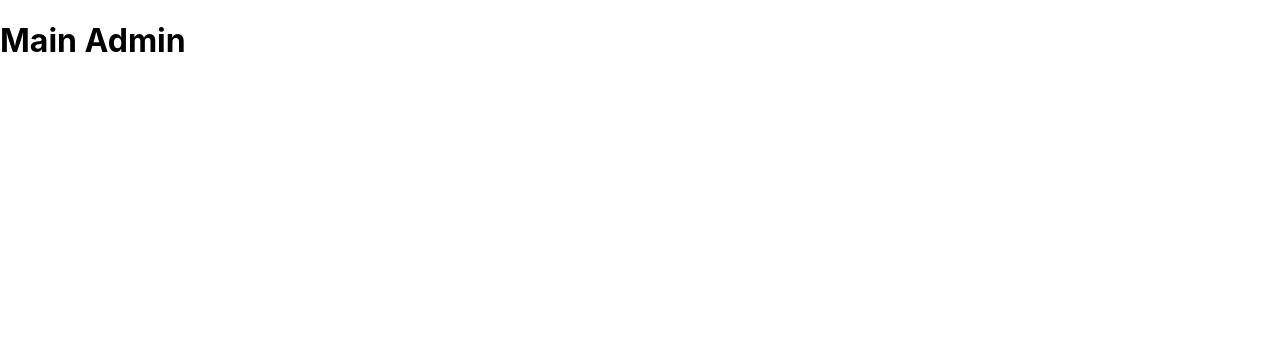
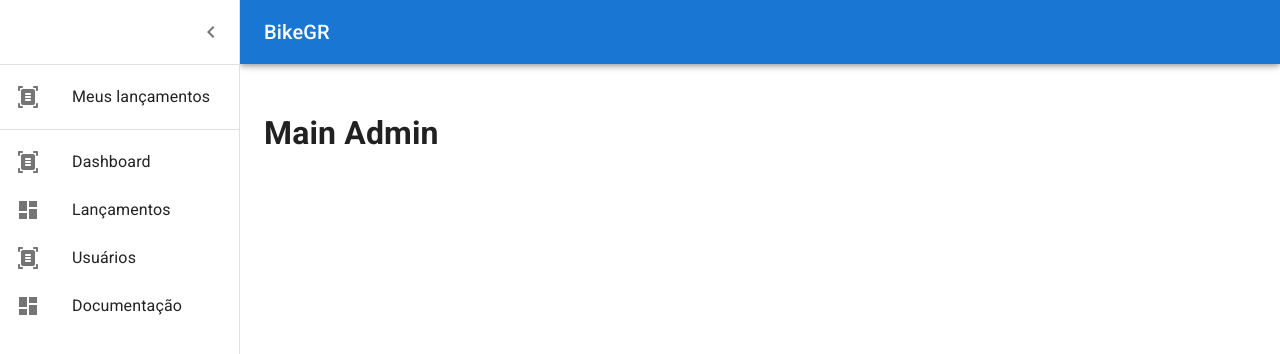
Before and after one commit to andrade-bruno/modalgr-training-process, a React (Create React App) app in the folder 04/web/: page /admin in a window 1280 px wide. Before the commit this address had no page. Shown: the top 354 px of the page. Built offline with nearby package versions, Linux system fonts and the light colour scheme.

Commit message:
chore(1103): created Default navigation bar, NotFound, static and interface folder

```diff
--- a/04/web/public/index.html
+++ b/04/web/public/index.html
@@ -9,6 +9,8 @@
 		<meta name="description" content="BikeGR" />
 
 		<link rel="icon" href="%PUBLIC_URL%/favicon.ico" />
+		<link rel="stylesheet" href="https://fonts.googleapis.com/css?family=Roboto:300,400,500,700&display=swap" />
+		<link rel="stylesheet" href="https://fonts.googleapis.com/icon?family=Material+Icons" />
 
 		<title>BikeGR</title>
 	</head>
--- a/04/web/src/index.tsx
+++ b/04/web/src/index.tsx
@@ -1,6 +1,11 @@
 import React from 'react'
 import ReactDOM from 'react-dom/client'
+
 import './index.css'
+import '@fontsource/roboto/300.css'
+import '@fontsource/roboto/400.css'
+import '@fontsource/roboto/500.css'
+import '@fontsource/roboto/700.css'
 
 import { BrowserRouter } from 'react-router-dom'
 import AdminRoutes from 'routes/admin'
@@ -9,11 +14,14 @@ import CommomRoutes from 'routes/commom'
 const root = ReactDOM.createRoot(
   document.getElementById('root') as HTMLElement
 )
+
+let route = 'commom'
+route = 'admin'
+
 root.render(
 	<React.StrictMode>
 		<BrowserRouter>
-			<AdminRoutes />
-			<CommomRoutes />
+			{route === 'admin' ? <AdminRoutes /> : <CommomRoutes />}
 		</BrowserRouter>
 	</React.StrictMode>
 )
--- /dev/null
+++ b/04/web/src/interfaces/IPagination.ts
@@ -0,0 +1,5 @@
+export default interface IPagination {
+	id: number,
+	title: string,
+	path: string
+}
--- /dev/null
+++ b/04/web/src/pages/Default/index.tsx
@@ -0,0 +1,117 @@
+import React from 'react'
+import { Outlet, useNavigate } from 'react-router-dom'
+
+import {
+	CssBaseline,
+	Box,
+	Drawer,
+	Toolbar,
+	List,
+	Typography,
+	Divider,
+	IconButton,
+	ListItem,
+	ListItemButton,
+	ListItemIcon,
+	ListItemText
+} from '@mui/material'
+
+import {
+	ChevronRight,
+	ChevronLeft,
+	Menu as MenuIcon,
+	Dashboard,
+	DocumentScannerRounded
+} from '@mui/icons-material'
+
+import { useTheme } from '@mui/material/styles'
+import { AppBar, DrawerHeader, drawerWidth, Main } from './styles'
+
+import { adminPages as admPages, userPages as usPages } from 'static/pagination'
+import IPagination from 'interfaces/IPagination'
+
+export default function DefaultPage() {
+	const theme = useTheme()
+	const navigate = useNavigate()
+
+	const [open, setOpen] = React.useState(true)
+	const [userPages] = React.useState<IPagination[]>(usPages)
+	const [adminPages] = React.useState<IPagination[]>(admPages)
+
+	const handleDrawerOpen = () => {
+		setOpen(true)
+	}
+
+	const handleDrawerClose = () => {
+		setOpen(false)
+	}
+
+	return (
+		<Box sx={{ display: 'flex' }}>
+			<CssBaseline />
+			<AppBar position="fixed" open={open}>
+				<Toolbar>
+					<IconButton
+						color="inherit"
+						aria-label="open drawer"
+						onClick={handleDrawerOpen}
+						edge="start"
+						sx={{ mr: 2, ...(open && { display: 'none' }) }}
+					>
+						<MenuIcon />
+					</IconButton>
+					<Typography variant="h6" noWrap component="div">BikeGR</Typography>
+				</Toolbar>
+			</AppBar>
+			<Drawer
+				sx={{
+					width: drawerWidth,
+					flexShrink: 0,
+					'& .MuiDrawer-paper': {
+						width: drawerWidth,
+						boxSizing: 'border-box',
+					},
+				}}
+				variant="persistent"
+				anchor="left"
+				open={open}
+			>
+				<DrawerHeader>
+					<IconButton onClick={handleDrawerClose}>
+						{theme.direction === 'ltr' ? <ChevronLeft /> : <ChevronRight />}
+					</IconButton>
+				</DrawerHeader>
+				<Divider />
+				<List>
+					{userPages.map((item) => (
+						<ListItem key={item.id} disablePadding>
+							<ListItemButton onClick={() => navigate(item.path)}>
+								<ListItemIcon>
+									{item.id % 2 === 0 ? <Dashboard /> : <DocumentScannerRounded />}
+								</ListItemIcon>
+								<ListItemText primary={item.title} />
+							</ListItemButton>
+						</ListItem>
+					))}
+				</List>
+				<Divider />
+				<List>
+					{adminPages.map((item) => (
+						<ListItem key={item.id} disablePadding>
+							<ListItemButton onClick={() => navigate(item.path)}>
+								<ListItemIcon>
+									{item.id % 2 === 0 ? <Dashboard /> : <DocumentScannerRounded />}
+								</ListItemIcon>
+								<ListItemText primary={item.title} />
+							</ListItemButton>
+						</ListItem>
+					))}
+				</List>
+			</Drawer>
+			<Main open={open}>
+				<DrawerHeader />
+				<Outlet />
+			</Main>
+		</Box>
+	)
+}
--- /dev/null
+++ b/04/web/src/pages/Default/styles.ts
@@ -0,0 +1,51 @@
+import { styled } from '@mui/material/styles'
+import MuiAppBar from '@mui/material/AppBar'
+import { AppBarProps as MuiAppBarProps } from '@mui/material/AppBar'
+
+export const drawerWidth = 240
+
+interface AppBarProps extends MuiAppBarProps {
+	open?: boolean
+}
+
+export const Main = styled('main', { shouldForwardProp: (prop) => prop !== 'open' })<{
+	open?: boolean
+}>(({ theme, open }) => ({
+	flexGrow: 1,
+	padding: theme.spacing(3),
+	transition: theme.transitions.create('margin', {
+		easing: theme.transitions.easing.sharp,
+		duration: theme.transitions.duration.leavingScreen,
+	}),
+	marginLeft: `-${drawerWidth}px`,
+	...(open && {
+		transition: theme.transitions.create('margin', {
+			easing: theme.transitions.easing.easeOut,
+			duration: theme.transitions.duration.enteringScreen,
+		}),
+		marginLeft: 0,
+	}),
+}))
+
+export const AppBar = styled(MuiAppBar, { shouldForwardProp: (prop) => prop !== 'open', })<AppBarProps>(({ theme, open }) => ({
+	transition: theme.transitions.create(['margin', 'width'], {
+		easing: theme.transitions.easing.sharp,
+		duration: theme.transitions.duration.leavingScreen,
+	}),
+	...(open && {
+		width: `calc(100% - ${drawerWidth}px)`,
+		marginLeft: `${drawerWidth}px`,
+		transition: theme.transitions.create(['margin', 'width'], {
+			easing: theme.transitions.easing.easeOut,
+			duration: theme.transitions.duration.enteringScreen,
+		}),
+	}),
+}))
+
+export const DrawerHeader = styled('div')(({ theme }) => ({
+	display: 'flex',
+	alignItems: 'center',
+	padding: theme.spacing(0, 1),
+	...theme.mixins.toolbar,
+	justifyContent: 'flex-end',
+}))
--- /dev/null
+++ b/04/web/src/pages/NotFound/index.tsx
@@ -0,0 +1,7 @@
+const NotFound = () => {
+	return (
+		<div>Página não encontrada</div>
+	)
+}
+
+export default NotFound
--- a/04/web/src/routes/admin.tsx
+++ b/04/web/src/routes/admin.tsx
@@ -1,15 +1,19 @@
+import { Route, Routes } from 'react-router-dom'
+
 import Dashboard from 'pages/Dashboard'
-import { Routes, Route, Outlet } from 'react-router-dom'
+import DefaultPage from 'pages/Default'
+import NotFound from 'pages/NotFound'
 
 const AdminRoutes = () => {
 	return (
 		<Routes>
-			<Route path='/admin' element={<Outlet />}>
+			<Route path='/admin' element={<DefaultPage />}>
 				<Route index element={<h1>Main Admin</h1>} />
 				<Route path='dashboard' element={<Dashboard />} />
 				<Route path='releases' element={<h1>Lançamentos</h1>} />
 				<Route path='users' element={<h1>Lista de usuários</h1>} />
 			</Route>
+			<Route path='*' element={<NotFound />} />
 		</Routes>
 	)
 }
--- a/04/web/src/routes/commom.tsx
+++ b/04/web/src/routes/commom.tsx
@@ -1,11 +1,16 @@
 import { Route, Routes } from 'react-router-dom'
+
+import NotFound from 'pages/NotFound'
+import DefaultPage from 'pages/Default'
 
 const CommomRoutes = () => {
 	return (
 		<Routes>
-			<Route path='/' element={<h1>Home</h1>}/>
-			<Route path='/login' element={<h1>Login</h1>} />
-			<Route path='/signup' element={<h1>Cadastro</h1>} />
+			<Route path='/' element={<DefaultPage />}>
+				<Route path='/login' element={<h1>Login</h1>} />
+				<Route path='/signup' element={<h1>Cadastro</h1>} />
+			</Route>
+			<Route path='*' element={<NotFound />} />
 		</Routes>
 	)
 }
--- /dev/null
+++ b/04/web/src/static/pagination.ts
@@ -0,0 +1,33 @@
+import IPagination from 'interfaces/IPagination'
+
+export const userPages: IPagination[] = [
+	{
+		id: 1,
+		title: 'Meus lançamentos',
+		path: 'myreleases'
+	}
+]
+
+
+export const adminPages: IPagination[] = [
+	{
+		id: 1,
+		title: 'Dashboard',
+		path: 'dashboard'
+	},
+	{
+		id: 2,
+		title: 'Lançamentos',
+		path: 'releases'
+	},
+	{
+		id: 3,
+		title: 'Usuários',
+		path: 'users'
+	},
+	{
+		id: 4,
+		title: 'Documentação',
+		path: 'docs'
+	}
+]
```
Also changed, not shown: 04/web/package.json (+8 -0 lines), 1 other file (tests, documents, lock files or other folders).
